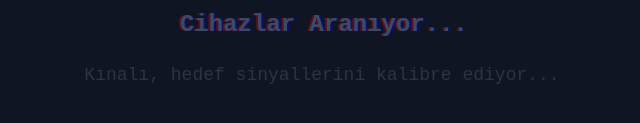
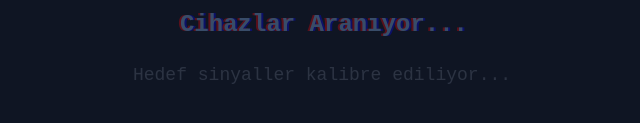
Before and after one commit to kadridgn01/takip_cihazi, a plain HTML site: page index.html in a window 1280 px wide. Both pictures are taken after a click on the button 640 px from the left and 442 px from the top of the page. Shown: the part 391-514 px from the top of the page, 318-958 px from the left. Drawn offline with nearby package versions, Linux system fonts and the light colour scheme.

Commit message:
Update index.html

```diff
--- a/index.html
+++ b/index.html
@@ -416,7 +416,7 @@
     <div id="loading-screen">
         <div class="loader"></div>
         <h1 class="text-2xl font-semibold text-blue-300 glitch-text">Cihazlar Aranıyor...</h1>
-        <p class="text-lg text-gray-500">Kınalı, hedef sinyallerini kalibre ediyor...</p>
+        <p class="text-lg text-gray-500">Hedef sinyaller kalibre ediliyor...</p>
     </div>
 
     <div id="main-app" class="relative h-full w-full max-w-lg mx-auto">
```
